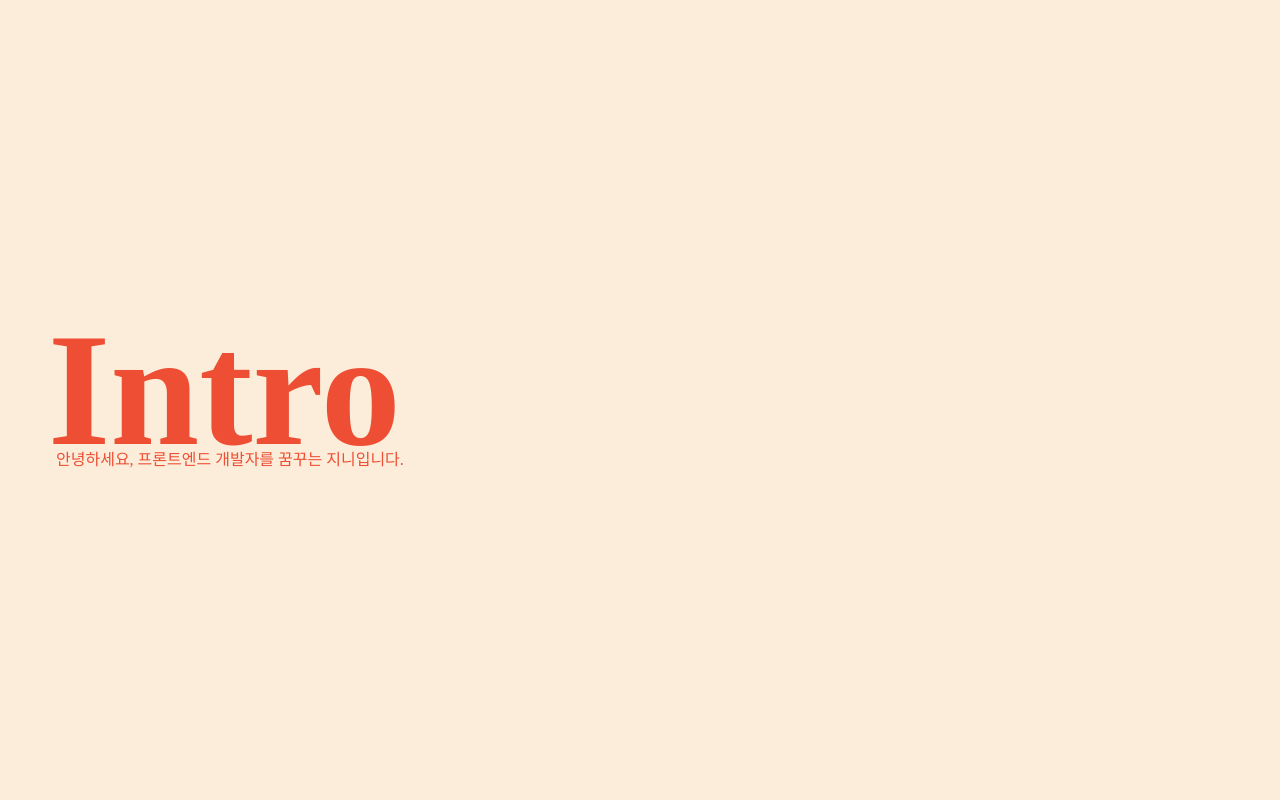
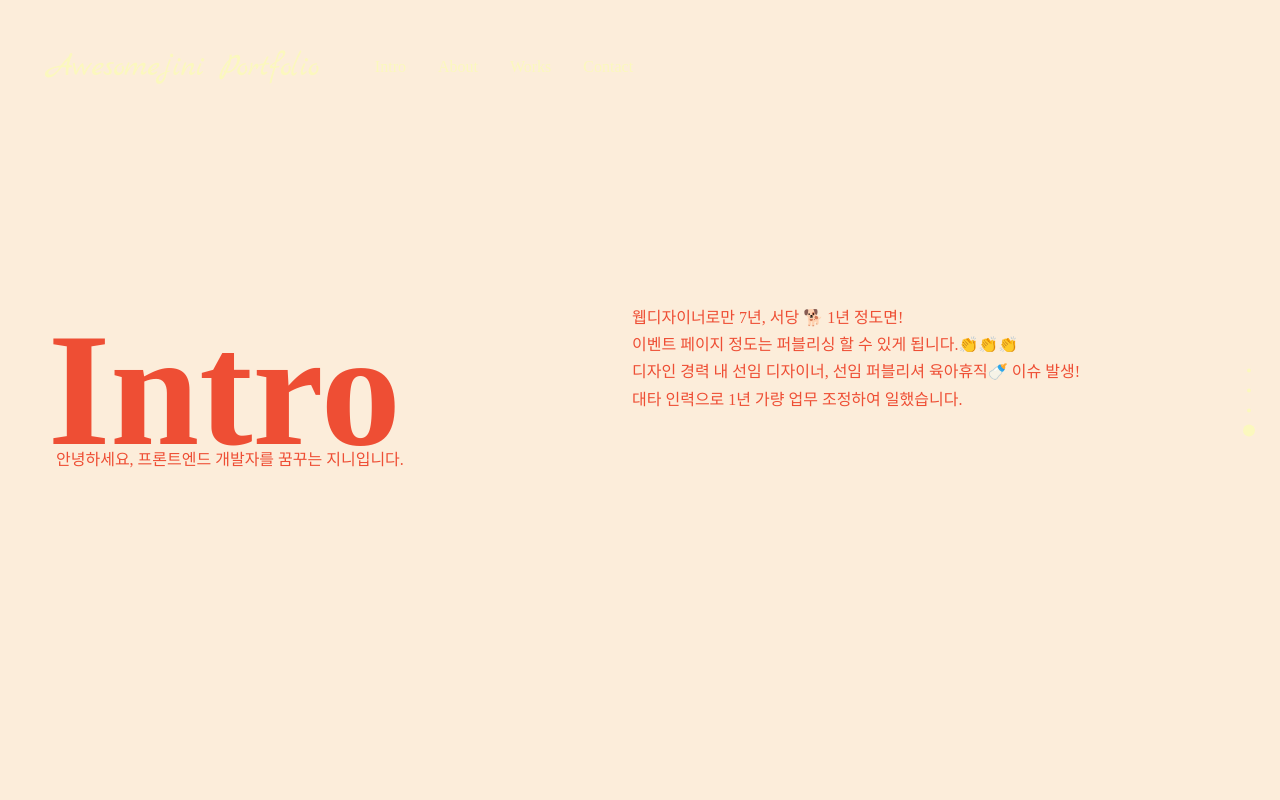
Before and after one commit to awesomejini/portfolio, a plain HTML site: page index.html in a window 1280 px wide. Shown: the top 800 px of the page. Drawn offline with nearby package versions, Linux system fonts and the light colour scheme.

Commit message:
20210602_pf

```diff
--- a/index.css
+++ b/index.css
@@ -1,4 +1,8 @@
 @import url('https://fonts.googleapis.com/css2?family=Marck+Script&display=swap');
+
+ul, li {
+  list-style: none;
+}
 
 header {
   position: fixed;
@@ -12,9 +16,28 @@ header {
   display: flex;
   justify-content: flex-start;
   align-items: center;
-  font-family: 'Marck Script', cursive;
   font-size: 2rem;
   padding: 2rem 3rem;
+}
+
+
+header p {
+  font-family: 'Marck Script', cursive;
+}
+
+header nav ul {
+  display: flex;
+  list-style: none;
+}
+
+header nav ul li {
+  padding: 1rem;
+  font-size: 1rem;
+}
+
+header nav ul li a {
+  text-decoration: none;
+  color: #EE4E34;
 }
 
 #fp-nav ul li a span {
@@ -23,6 +46,9 @@ header {
 
 .section {
   padding: 0 3rem;
+  display: flex;
+  position: relative;
+
 }
 
 .section h1 {
@@ -35,3 +61,11 @@ header {
   margin-left: 0.5rem;
   color: #EE4E34;
 }
+
+.section .content {
+  position: absolute;
+  top: 28rem;
+  left: 39rem;
+  padding-right: 10rem;
+  line-height: 170%;
+}
--- a/index.html
+++ b/index.html
@@ -15,23 +15,49 @@
 </head>
 
 <body>
-  <header>Awesomejini Portfolio</header>
+  <header>
+    <p>Awesomejini Portfolio</p>
+    <nav>
+      <ul>
+        <li data-menuanchor="section1"><a href="#section1">Intro</a></li>
+        <li data-menuanchor="section2"><a href="#section2">About</a></li>
+        <li data-menuanchor="section3"><a href="#section3">Works</a></li>
+        <li data-menuanchor="section4"><a href="#section4">Contact</a></li>
+      </ul>
+    </nav>
+  </header>
   <div id="fullpage">
     <div class="section s1">
       <h1 style="color: #EE4E34;">Intro</h1>
       <p style="color: #EE4E34;">안녕하세요, 프론트엔드 개발자를 꿈꾸는 지니입니다.</p>
+      <div class="content">
+        <p style="color: #EE4E34;">웹디자이너로만 7년, 서당 🐕 1년 정도면! <br />이벤트 페이지 정도는 퍼블리싱 할 수 있게 됩니다.👏👏👏<br />디자인 경력 내 선임
+          디자이너, 선임
+          퍼블리셔 육아휴직🍼 이슈 발생! <br />대타 인력으로 1년 가량 업무 조정하여 일했습니다.</p>
+      </div>
     </div>
     <div class="section s2">
       <h1 style="color: #FCEDDA;">About</h1>
       <p style="color: #FCEDDA;">1990년생 말띠, 경기도 거주</p>
+      <div class="content">
+        <p style="color: #FCEDDA;">퍼블리싱을 하다보니<br /><strong>FE개발자분</strong>께 부탁 좀 그만🚫하고 싶었습니다.</p>
+      </div>
     </div>
     <div class="section s3">
       <h1 style="color: #234E70;">Works</h1>
       <p style="color: #234E70;">HTML / CSS / Vanilla JS + React.js + Vue.js 초급 / SCSS 초급 </p>
+      <div class="content">
+        <p style="color: #234E70;">😍<strong>JS</strong>가 좋아서 해석할 줄 알고 싶었습니다.<br />작동되면 짜릿하고 행복했습니다. <br />물론 좌절도 겪었습니다.
+          오타 등 꼼꼼히 챙겨야 할 부분들이 많았습니다.<br />갈 길이 멀지만 <strong>React.js</strong>와 <strong>Vue.js</strong>를 조금 다룰 줄 알게 되었습니다.
+        </p>
+      </div>
     </div>
     <div class="section s4">
       <h1 style="color: #FFE67C;">Contact</h1>
-      <p style="color: #FFE67C;">제작중입니다</p>
+      <p style="color: #FFE67C;"></p>
+      <div class="content">
+        <p style="color: #FFE67C;">이력서를 확인해주세요.</p>
+      </div>
     </div>
   </div>
 
@@ -39,89 +65,59 @@
     new fullpage('#fullpage', {
       //options here
       licenseKey: '',
+      anchors: ['section1', 'section2', 'section3', 'section4'],
       sectionsColor: ['#FCEDDA', '#EE4E34', '#FFE67C', '#234E70'],
       navigation: true,
       navigationTooltips: ['Intro', 'About Jini', 'Works', 'Contact'],
-      onLeave: function (origin, destination, direction) {
-        if (origin.index == 0 && direction == "down") {
-          $('header').css('color', '#FCEDDA').css('transition', '0.1s linear');
+
+      afterLoad: function (origin, destination, direction) {
+        if (destination.index == 0) {
+          $('header, header nav ul li a').css('color', '#EE4E34').css('transition', '0.1s linear');
+          $('#fp-nav ul li a span').css('backgroundColor', '#EE4E34').css('transition', '0.1s linear');
+          $('.fp-tooltip').css('color', '#EE4E34').css('transition', '0.1s linear');
+        }
+        if (destination.index == 1) {
+          $('header, header nav ul li a').css('color', '#FCEDDA').css('transition', '0.1s linear');
           $('#fp-nav ul li a span').css('backgroundColor', '#FCEDDA').css('transition', '0.1s linear');
           $('.fp-tooltip').css('color', '#FCEDDA').css('transition', '0.1s linear');
         }
-        if (origin.index == 1 && direction == "down") {
-          $('header').css('color', '#FCEDDA').css('transition', '0.1s linear');
-          $('#fp-nav ul li a span').css('backgroundColor', '#FCEDDA').css('transition', '0.1s linear');
-          $('.fp-tooltip').css('color', '#FCEDDA').css('transition', '0.1s linear');
-        }
-        if (origin.index == 1 && direction == "up") {
-          $('header').css('color', '#EE4E34').css('transition', '0.1s linear');
-          $('#fp-nav ul li a span').css('backgroundColor', '#EE4E34').css('transition', '0.1s linear');
-          $('.fp-tooltip').css('color', '#EE4E34').css('transition', '0.1s linear');
-        }
-        if (origin.index == 2 && direction == "up") {
-          $('header').css('color', '#FCEDDA').css('transition', '0.1s linear');
-          $('#fp-nav ul li a span').css('backgroundColor', '#FCEDDA').css('transition', '0.1s linear');
-          $('.fp-tooltip').css('color', '#FCEDDA').css('transition', '0.1s linear');
-        }
-        else if (origin.index == 2 && direction == "down") {
-          $('header').css('color', '#234E70').css('transition', '0.1s linear');
+        if (destination.index == 2) {
+          $('header, header nav ul li a').css('color', '#234E70').css('transition', '0.1s linear');
           $('#fp-nav ul li a span').css('backgroundColor', '#234E70').css('transition', '0.1s linear');
           $('.fp-tooltip').css('color', '#234E70').css('transition', '0.1s linear');
         }
-        if (origin.index == 3 && direction == "up") {
-          $('header').css('color', '#234E70').css('transition', '0.1s linear');
-          $('#fp-nav ul li a span').css('backgroundColor', '#234E70').css('transition', '0.1s linear');
-          $('.fp-tooltip').css('color', '#234E70').css('transition', '0.1s linear');
-        }
-        else if (origin.index == 3 && direction == "down") {
-          $('header').css('color', '#FBF8BE').css('transition', '0.1s linear');
+        if (destination.index == 3) {
+          $('header, header nav ul li a').css('color', '#FBF8BE').css('transition', '0.1s linear');
           $('#fp-nav ul li a span').css('backgroundColor', '#FBF8BE').css('transition', '0.1s linear');
           $('.fp-tooltip').css('color', '#FBF8BE').css('transition', '0.1s linear');
         }
       },
-      afterLoad: function (origin, destination, direction) {
-        if (origin.index == 0 && direction == "up") {
-          $('header').css('color', '#EE4E34').css('transition', '0.1s linear');
+
+      onLeave: function (origin, destination, direction) {
+        if (destination.index == 0) {
+          $('header, header nav ul li a').css('color', '#EE4E34').css('transition', '0.1s linear');
           $('#fp-nav ul li a span').css('backgroundColor', '#EE4E34').css('transition', '0.1s linear');
           $('.fp-tooltip').css('color', '#EE4E34').css('transition', '0.1s linear');
         }
-        if (origin.index == 0 && direction == "down") {
-          $('header').css('color', '#FCEDDA').css('transition', '0.1s linear');
+        if (destination.index == 1) {
+          $('header, header nav ul li a').css('color', '#FCEDDA').css('transition', '0.1s linear');
           $('#fp-nav ul li a span').css('backgroundColor', '#FCEDDA').css('transition', '0.1s linear');
           $('.fp-tooltip').css('color', '#FCEDDA').css('transition', '0.1s linear');
         }
-        if (origin.index == 1 && direction == "up") {
-          $('header').css('color', '#EE4E34').css('transition', '0.1s linear');
-          $('#fp-nav ul li a span').css('backgroundColor', '#EE4E34').css('transition', '0.1s linear');
-          $('.fp-tooltip').css('color', '#EE4E34').css('transition', '0.1s linear');
-        }
-        else if (origin.index == 1 && direction == "down") {
-          $('header').css('color', '#234E70').css('transition', '0.1s linear');
+        if (destination.index == 2) {
+          $('header, header nav ul li a').css('color', '#234E70').css('transition', '0.1s linear');
           $('#fp-nav ul li a span').css('backgroundColor', '#234E70').css('transition', '0.1s linear');
           $('.fp-tooltip').css('color', '#234E70').css('transition', '0.1s linear');
         }
-        if (origin.index == 2 && direction == "up") {
-          $('header').css('color', '#FCEDDA').css('transition', '0.1s linear');
-          $('#fp-nav ul li a span').css('backgroundColor', '#FCEDDA').css('transition', '0.1s linear');
-          $('.fp-tooltip').css('color', '#FCEDDA').css('transition', '0.1s linear');
-        }
-        else if (origin.index == 2 && direction == "down") {
-          $('header').css('color', '#FBF8BE').css('transition', '0.1s linear');
+        if (destination.index == 3) {
+          $('header, header nav ul li a').css('color', '#FBF8BE').css('transition', '0.1s linear');
           $('#fp-nav ul li a span').css('backgroundColor', '#FBF8BE').css('transition', '0.1s linear');
           $('.fp-tooltip').css('color', '#FBF8BE').css('transition', '0.1s linear');
-        }
-        if (origin.index == 3 && direction == "up") {
-          $('header').css('color', '#234E70').css('transition', '0.1s linear');
-          $('#fp-nav ul li a span').css('backgroundColor', '#234E70').css('transition', '0.1s linear');
-          $('.fp-tooltip').css('color', '#234E70').css('transition', '0.1s linear');
         }
       },
       scrollBar: true
     });
 
-    $('html').bind('mousewheel DOMMouseScroll', function (e) {
-
-    });
 
   </script>
 </body>
```
